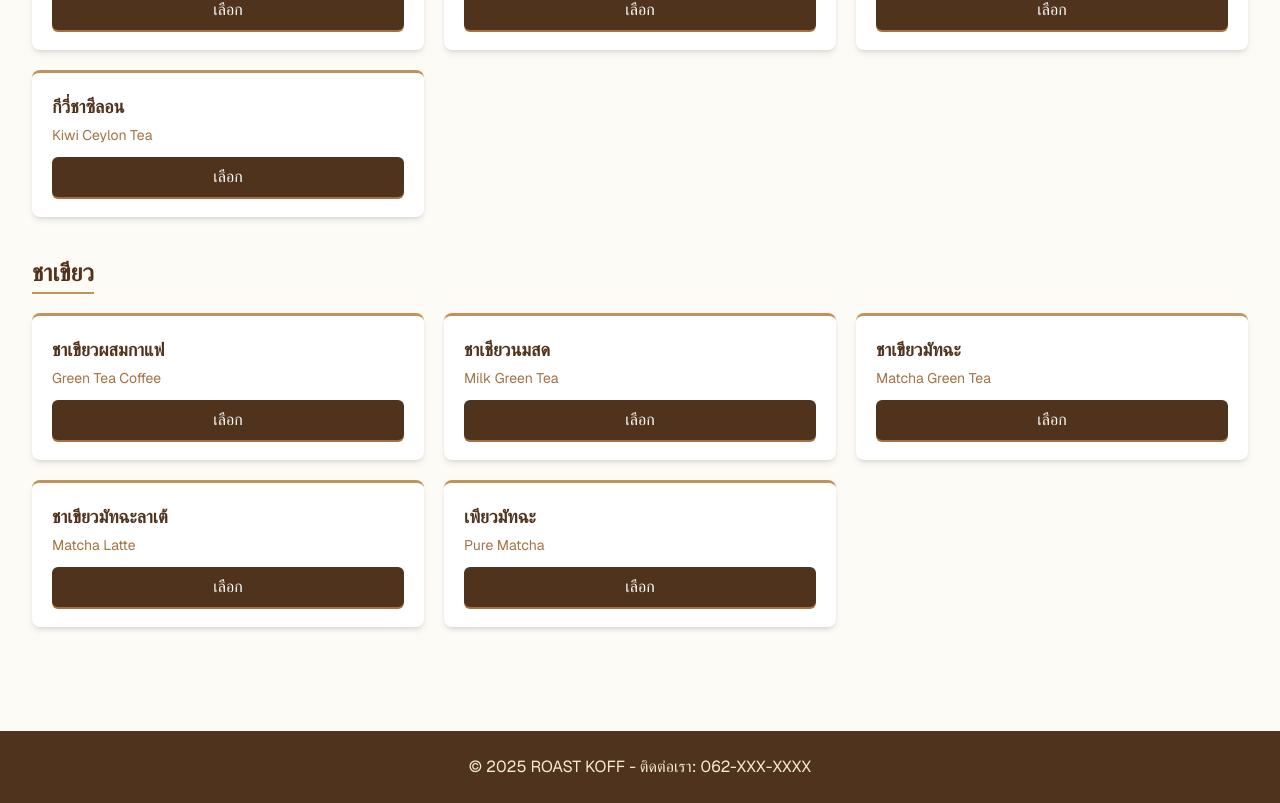
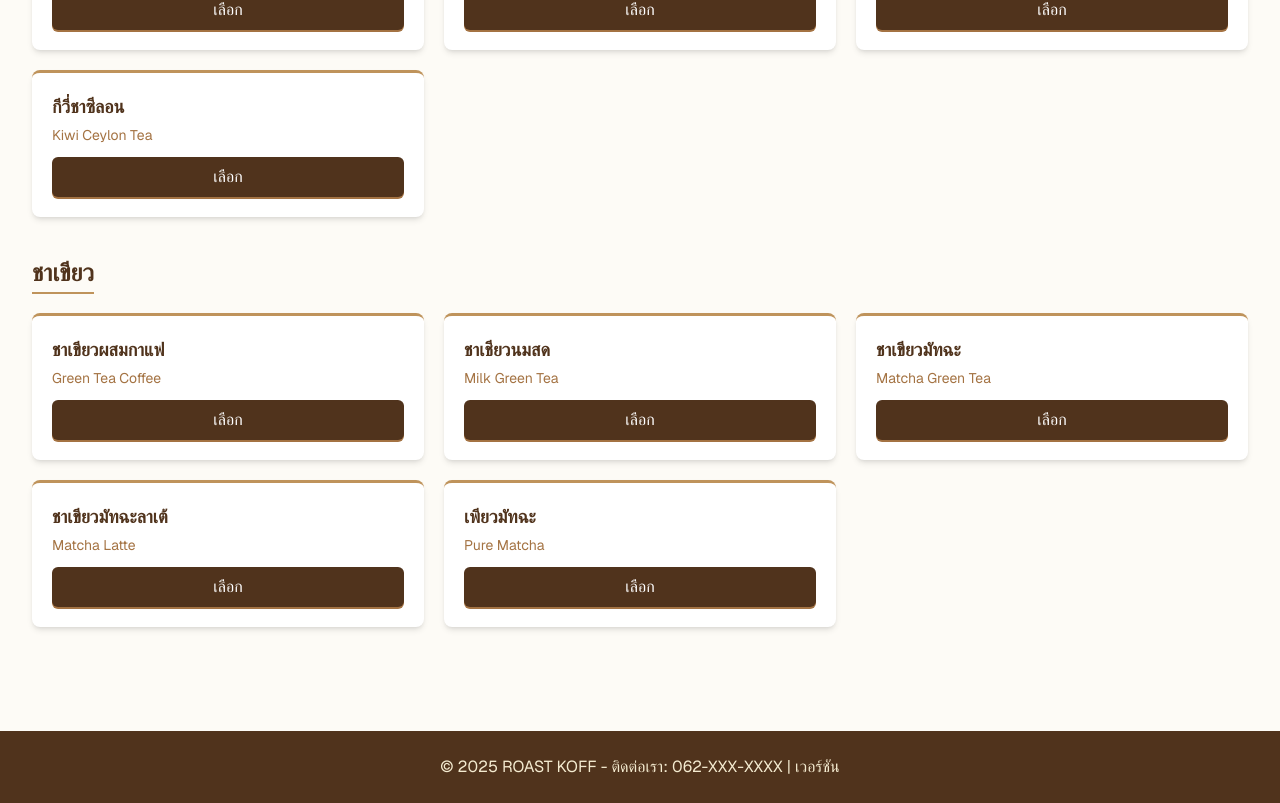
Before and after one commit to llsit/roast-koff-liff, a Next.js app: page / in a window 1280 px wide. Shown: the part 2458-3261 px from the top of the page. Built offline with nearby package versions, Linux system fonts and the light colour scheme.

Commit message:
- added version website

```diff
--- a/src/app/page.tsx
+++ b/src/app/page.tsx
@@ -79,9 +79,12 @@ function HomePage() {
       {/* Footer */}
       <footer style={{ backgroundColor: colors.deepBrown }} className="text-white py-6 mt-10">
         <div className="container mx-auto px-4 text-center">
-          <p style={{ color: colors.cream }}>© 2025 ROAST KOFF - ติดต่อเรา: 062-XXX-XXXX</p>
+          <p style={{ color: colors.cream }}>
+            © 2025 ROAST KOFF - ติดต่อเรา: 062-XXX-XXXX | เวอร์ชัน {process.env.NEXT_PUBLIC_APP_VERSION}
+          </p>
         </div>
       </footer>
+
     </main>
   );
 }
```
